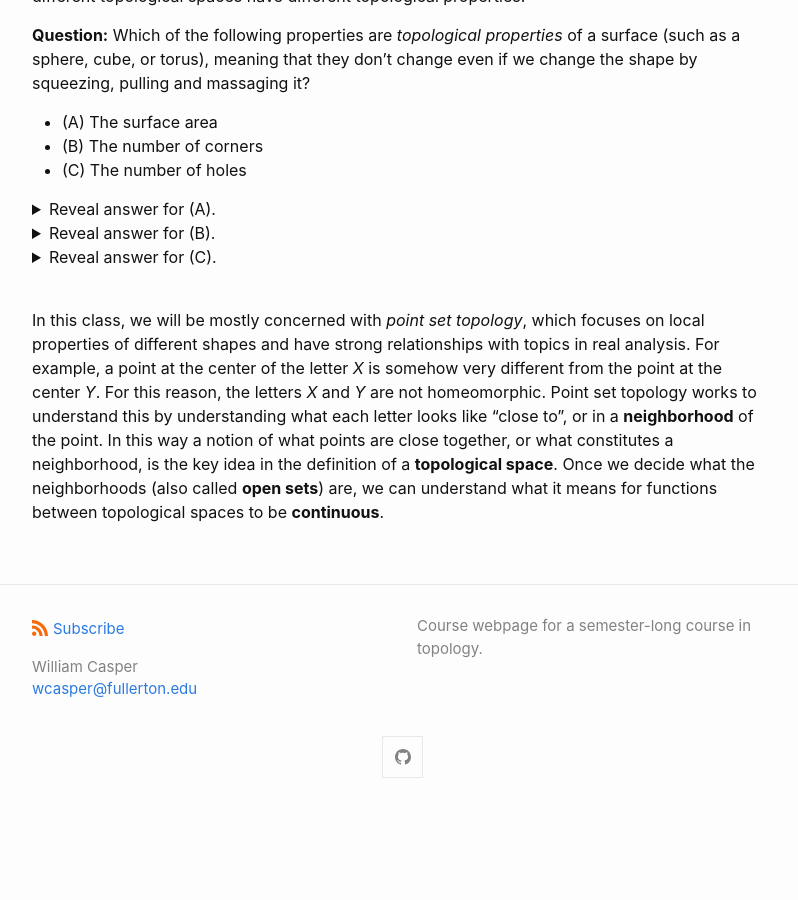
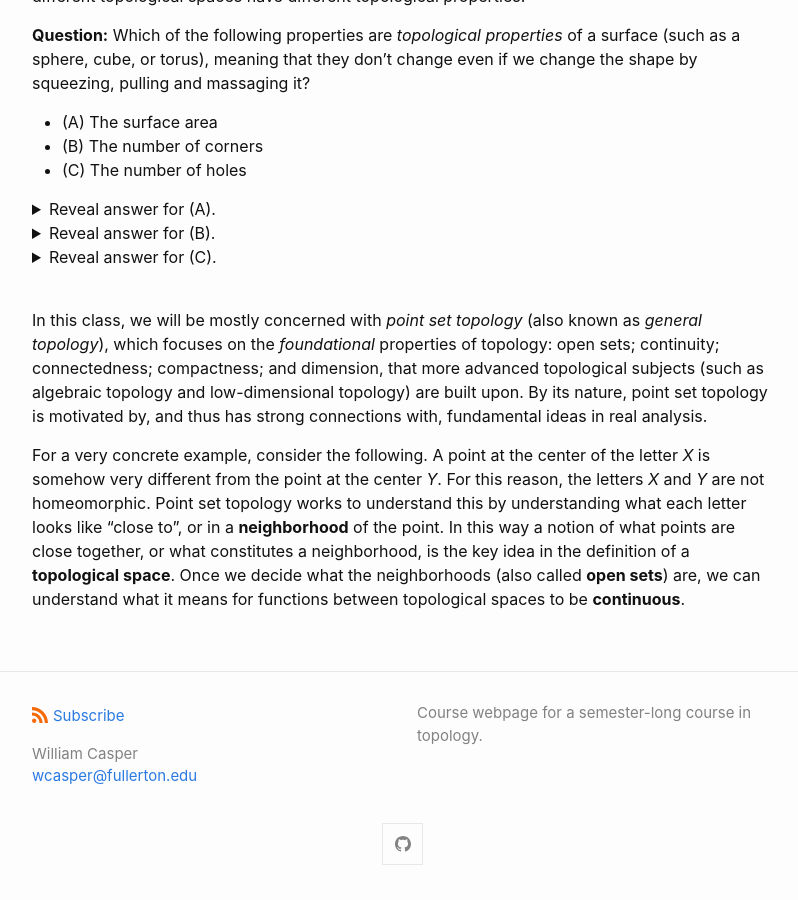
Before and after one commit to wcasper/math414fall2022, a Jekyll site: the page built from _topics/000-what-is-topology.md, in a window 1280 px wide and 900 px high, scrolled down 591 px. Shown: the whole window, without its empty margins (238-1036 px from the left). Built offline with Jekyll 4.4.1, drawn with Linux system fonts in a browser that asks for light colours; before the commit the page ends 1404 px from its top, so only the background shows below that.

Commit message:
modified description

```diff
--- a/_topics/000-what-is-topology.md
+++ b/_topics/000-what-is-topology.md
@@ -37,4 +37,7 @@ Often this comes down to showing that two different topological spaces have diff
 
 <br/>
 
-In this class, we will be mostly concerned with *point set topology*, which focuses on local properties of different shapes and have strong relationships with topics in real analysis.  For example, a point at the center of the letter *X* is somehow very different from the point at the center *Y*.  For this reason, the letters *X* and *Y* are not homeomorphic.  Point set topology works to understand this by understanding what each letter looks like "close to", or in a **neighborhood** of the point.  In this way a notion of what points are close together, or what constitutes a neighborhood, is the key idea in the definition of a **topological space**.  Once we decide what the neighborhoods (also called **open sets**) are, we can understand what it means for functions between topological spaces to be **continuous**.
+In this class, we will be mostly concerned with *point set topology* (also known as *general topology*), which focuses on the *foundational* properties of topology:  open sets; continuity; connectedness; compactness; and dimension, that more advanced topological subjects (such as algebraic topology and low-dimensional topology) are built upon.
+By its nature, point set topology is motivated by, and thus has strong connections with, fundamental ideas in real analysis.
+
+For a very concrete example, consider the following.  A point at the center of the letter *X* is somehow very different from the point at the center *Y*.  For this reason, the letters *X* and *Y* are not homeomorphic.  Point set topology works to understand this by understanding what each letter looks like "close to", or in a **neighborhood** of the point.  In this way a notion of what points are close together, or what constitutes a neighborhood, is the key idea in the definition of a **topological space**.  Once we decide what the neighborhoods (also called **open sets**) are, we can understand what it means for functions between topological spaces to be **continuous**.
```
